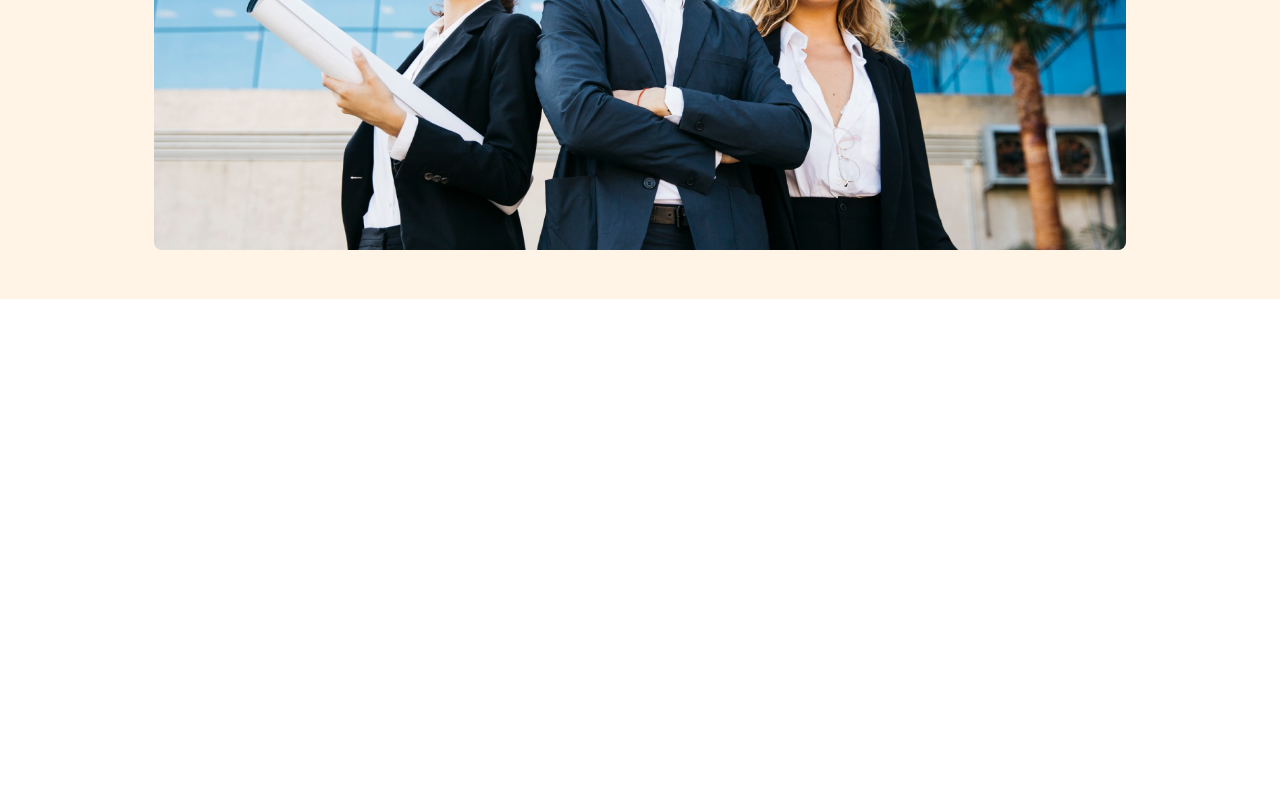
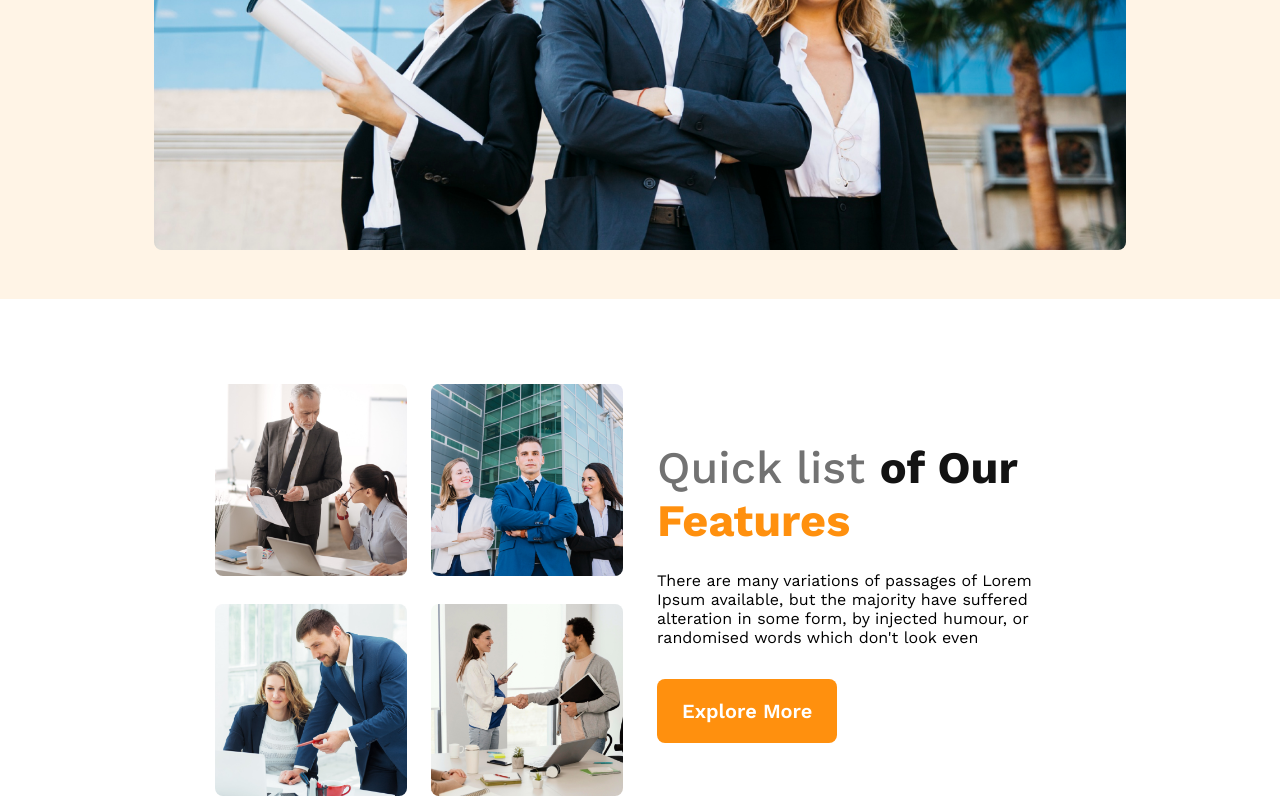
Before and after one commit to omor777/g3-architect-project, a plain HTML site: page index.html in a window 1280 px wide. Shown: the part 799-1599 px from the top of the page. Before the commit the page ends 1098 px from the top, so only its background shows below. Drawn offline with nearby package versions, Linux system fonts and the light colour scheme.

Commit message:
features section responsive completed

```diff
--- a/index.html
+++ b/index.html
@@ -32,5 +32,36 @@
         </div>
       </section>
     </header>
+
+    <main>
+      <section class="features container">
+        <div class="features_team">
+          <div>
+            <img src="./images/team1.png" alt="" />
+          </div>
+          <div>
+            <img src="./images/team2.png" alt="" />
+          </div>
+          <div>
+            <img src="./images/team3.png" alt="" />
+          </div>
+          <div>
+            <img src="./images/team4.png" alt="" />
+          </div>
+        </div>
+        <div class="features_content">
+          <h3 class="title">
+            Quick list <span class="bold_text">of Our</span> <br>
+            <span class="orange_text">Features</span>
+          </h3>
+          <p class="desc">
+            There are many variations of passages of Lorem Ipsum available, but
+            the majority have suffered alteration in some form, by injected
+            humour, or randomised words which don't look even
+          </p>
+          <button class="primary-btn">Explore More</button>
+        </div>
+      </section>
+    </main>
   </body>
 </html>
--- a/styles/style.css
+++ b/styles/style.css
@@ -121,6 +121,57 @@ nav a:hover::before {
   height: auto;
 }
 
+/* features section styles */
+.features {
+  margin-top: 85px;
+  display: flex;
+  align-items: center;
+  justify-content: space-between;
+  padding: 0 61px;
+}
+
+.features_team {
+  flex-basis: 48%;
+  display: grid;
+  grid-template-columns: repeat(2, 1fr);
+  gap: 24px;
+}
+
+.features_team img {
+  width: 100%;
+  height: auto;
+  object-fit: cover;
+  border-radius: 8px;
+}
+
+.features_content {
+  flex-basis: 48%;
+  display: flex;
+  flex-direction: column;
+  gap: 24px;
+}
+
+.features_content .primary-btn {
+  align-self: flex-start;
+  margin-top: 8px;
+}
+
+.features_content .title {
+  color: #727272;
+  font-family: Work Sans;
+  font-size: 45px;
+  font-weight: 500;
+}
+
+.features_content .bold_text {
+  color: #131313;
+  font-weight: 700;
+}
+.features_content .orange_text {
+  font-weight: 700;
+  color: #ff900e;
+}
+
 /* responsive for tablet */
 @media only screen and (max-width: 960px) {
   .container {
@@ -137,7 +188,16 @@ nav a:hover::before {
     font-size: 2.7rem;
     margin-bottom: 12px;
   }
+  .features {
+    flex-direction: column-reverse;
+    gap: 3rem;
+    /* padding: 0 20px; */
+  }
+  .features_content .title {
+    font-size: 37px;
+  }
 }
+
 /* responsive for mobile */
 
 @media only screen and (max-width: 576px) {
@@ -161,7 +221,26 @@ nav a:hover::before {
     margin-bottom: 10px;
   }
   .banner .primary-btn {
-    padding: 16px 26px;
+    padding: 14px 20px;
+    font-size: 16px;
+    font-weight: 500;
+  }
+  .features {
+    flex-direction: column-reverse;
+    padding: 0;
+    gap: 40px;
+  }
+  .features_content .title {
+    font-size: 30px;
+  }
+
+  .features_team {
+    grid-template-columns: 1fr;
+    gap: 12px 0;
+  }
+  .features_content .primary-btn {
+    padding: 14px 20px;
+    font-size: 16px;
     font-weight: 500;
   }
 }
```
